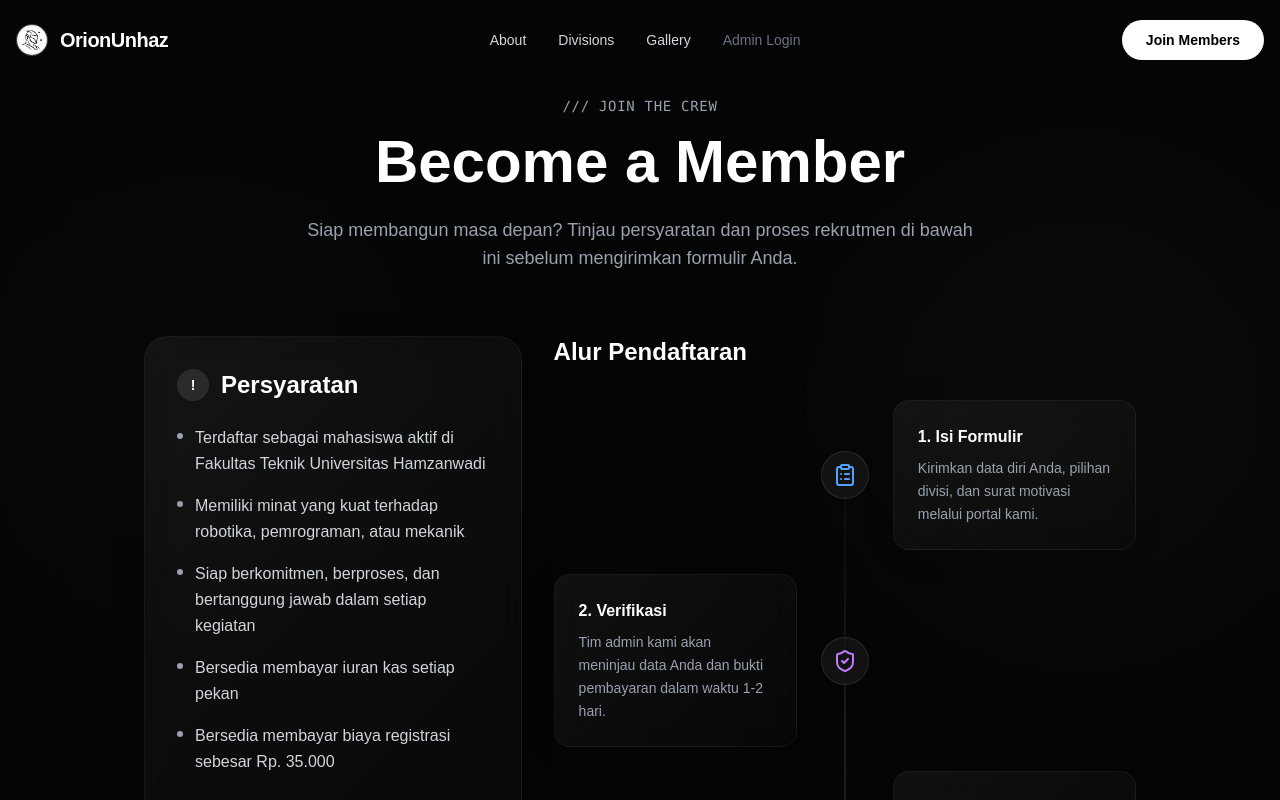
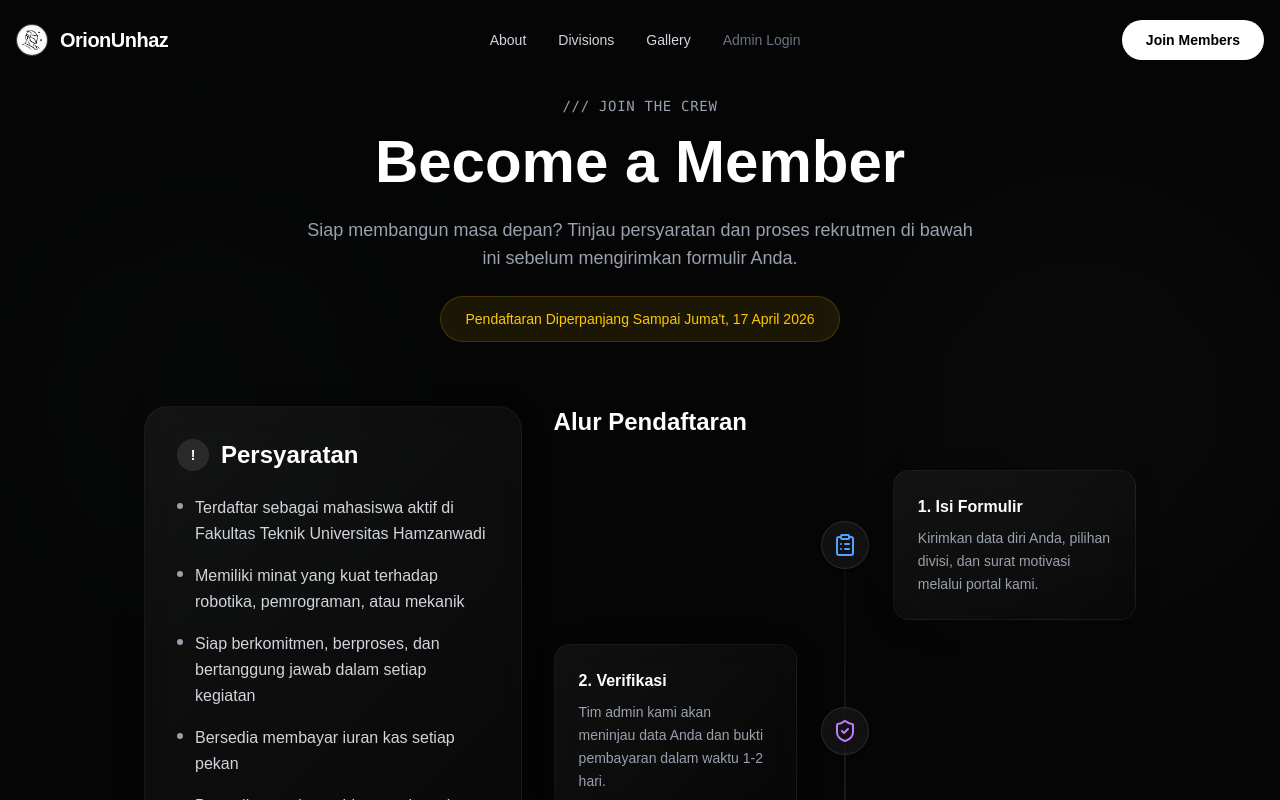
Before and after one commit to muhammadfaridhidayat/orion, a Next.js app: page /join in a window 1280 px wide. Shown: the top 800 px of the page. Built offline with nearby package versions, Linux system fonts and the light colour scheme; no server answers.

Commit message:
add extended registartion

```diff
--- a/src/app/join/page.tsx
+++ b/src/app/join/page.tsx
@@ -75,6 +75,9 @@ export default function JoinInfoPage() {
           <p className="text-gray-400 text-lg max-w-2xl mx-auto">
             Siap membangun masa depan? Tinjau persyaratan dan proses rekrutmen di bawah ini sebelum mengirimkan formulir Anda.
           </p>
+          <div className="mt-6 inline-block px-6 py-3 rounded-full bg-yellow-500/10 text-yellow-400 border border-yellow-500/20 text-sm font-medium">
+            Pendaftaran Diperpanjang Sampai Juma't, 17 April 2026
+          </div>
         </motion.div>
 
         <div className="grid md:grid-cols-5 gap-8 mb-16">
```
